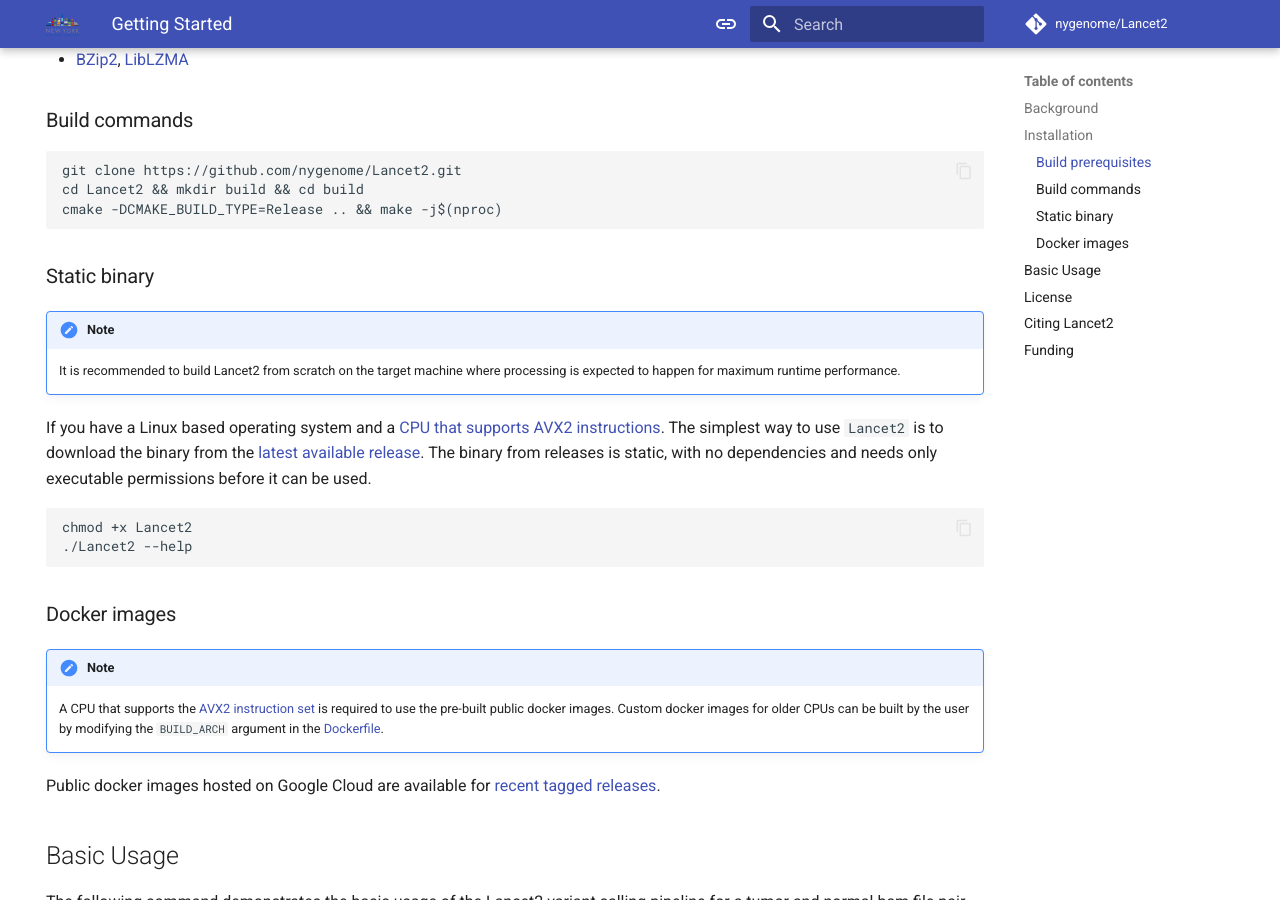
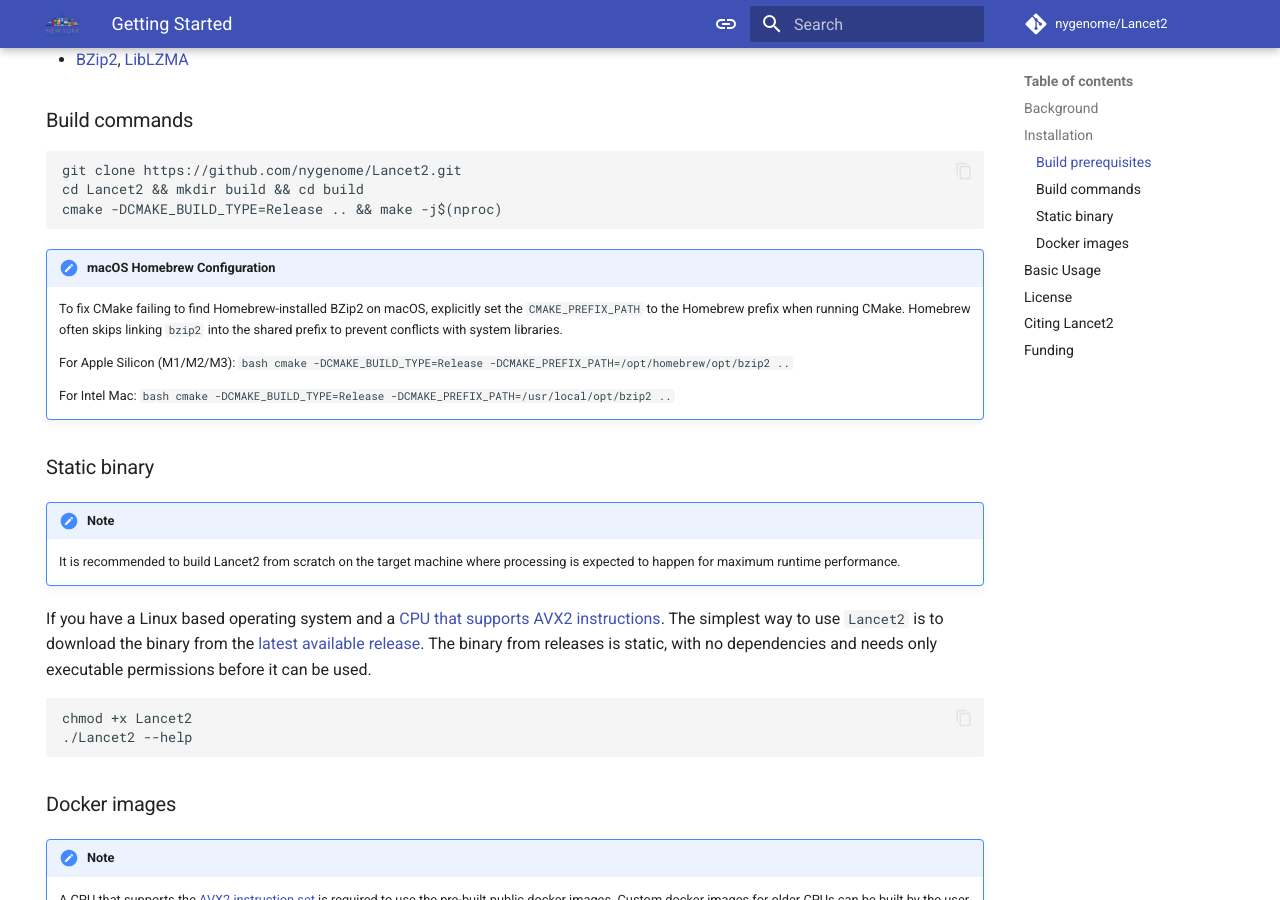
Before and after one commit to omicsnut/Lancet2, an MkDocs documentation site: the page built from docs/index.md, in a window 1280 px wide and 900 px high, scrolled down 621 px. Built offline with MkDocs 1.6.1 and Material for MkDocs 9.7.7, drawn with Linux system fonts in a browser that asks for light colours; plug-ins that fetch from the network failed and are left out; comment, search, counter and statistics services are not loaded; the version menu is left out.

Commit message:
chore: add note about macOS homebrew bzip2 config

````diff
--- a/docs/index.md
+++ b/docs/index.md
@@ -29,6 +29,20 @@ git clone https://github.com/nygenome/Lancet2.git
 cd Lancet2 && mkdir build && cd build
 cmake -DCMAKE_BUILD_TYPE=Release .. && make -j$(nproc)
 ```
+
+!!! note "macOS Homebrew Configuration"
+
+    To fix CMake failing to find Homebrew-installed BZip2 on macOS, explicitly set the `CMAKE_PREFIX_PATH` to the Homebrew prefix when running CMake. Homebrew often skips linking `bzip2` into the shared prefix to prevent conflicts with system libraries.
+
+    For Apple Silicon (M1/M2/M3):
+    ```bash
+    cmake -DCMAKE_BUILD_TYPE=Release -DCMAKE_PREFIX_PATH=/opt/homebrew/opt/bzip2 ..
+    ```
+
+    For Intel Mac:
+    ```bash
+    cmake -DCMAKE_BUILD_TYPE=Release -DCMAKE_PREFIX_PATH=/usr/local/opt/bzip2 ..
+    ```
 
 ### Static binary
 
````
